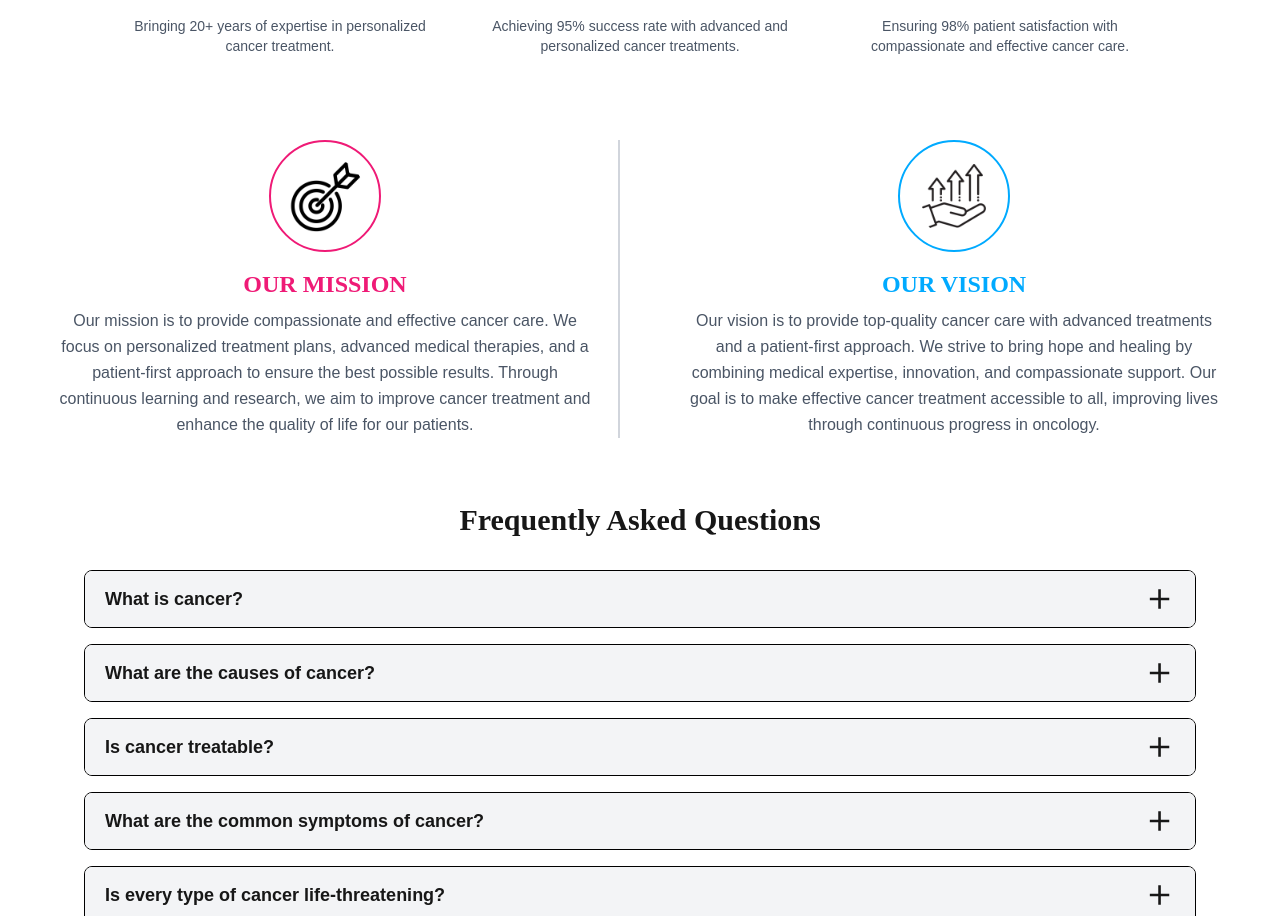
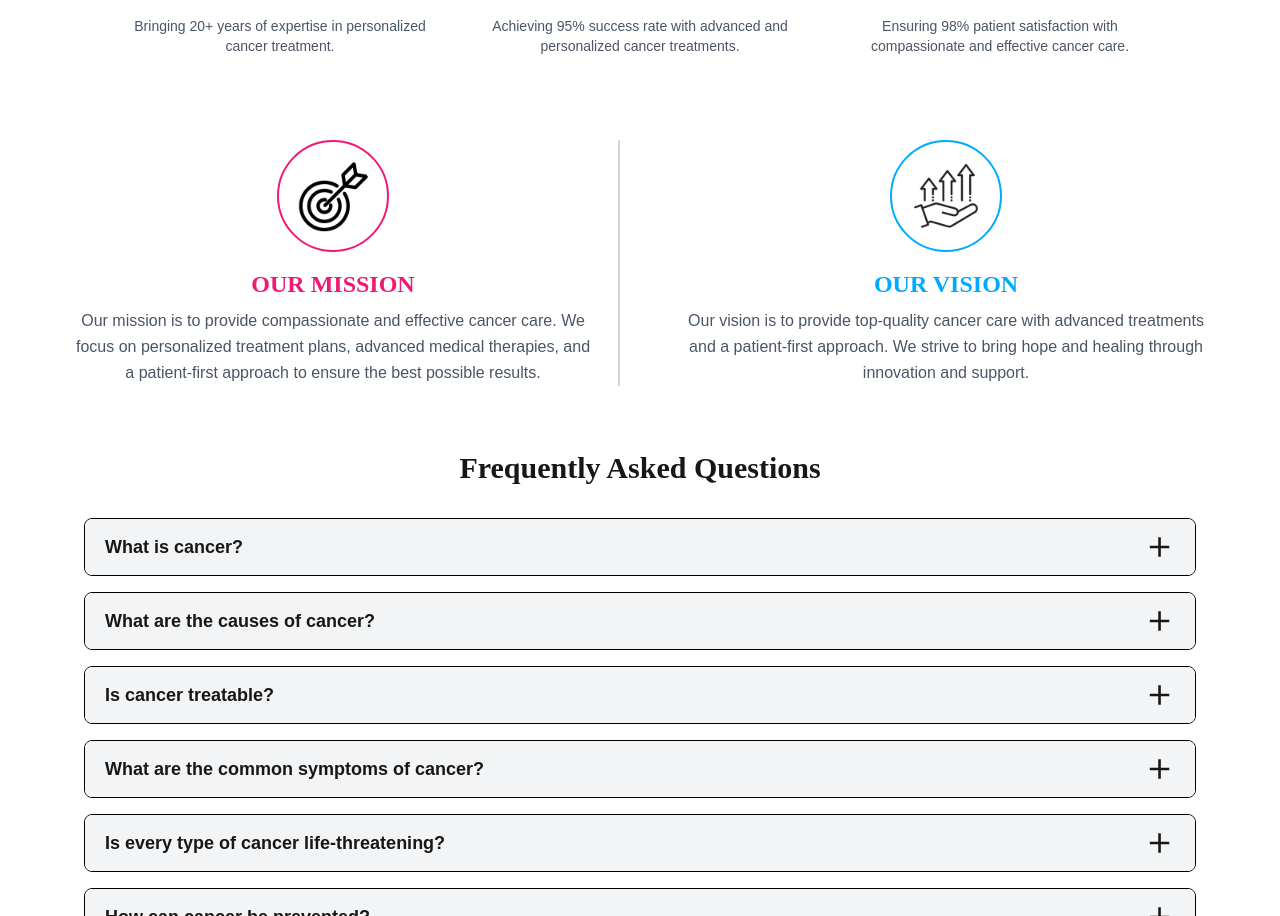
Before and after one commit to AQITPvtLtd/drdevaratharya, a Next.js app: page /about in a window 1280 px wide. Shown: the part 1208-2124 px from the top of the page. Built offline with nearby package versions, Linux system fonts and the light colour scheme.

Commit message:
remove overflow

```diff
--- a/src/app/about/Visionandmission.jsx
+++ b/src/app/about/Visionandmission.jsx
@@ -2,71 +2,70 @@
 import React, { useRef } from 'react';
 import Image from 'next/image';
 import { motion, useInView } from 'framer-motion';
+import useIsLargeScreen from '@/hooks/useIsLargeScreen';
 
-const VisionAndmission = () => {
+const VisionAndMission = () => {
     const missionRef = useRef(null);
     const visionRef = useRef(null);
-
     const isMissionInView = useInView(missionRef, { once: false });
     const isVisionInView = useInView(visionRef, { once: false });
+    const isLargeScreen = useIsLargeScreen();
 
     return (
-        <div>
-            {/* your content */}
+        <div className="max-w-7xl mx-auto px-4 mt-10">
+            <div className="flex flex-col md:flex-row justify-between items-center gap-10 p-6">
 
-            <div className="flex flex-col md:flex-row justify-between items-center gap-10 p-6 max-w-7xl mx-auto mt-10">
-                {/* Our Mission Section */}
+                {/* Mission Section */}
                 <motion.div
                     ref={missionRef}
-                    initial={{ opacity: 0, x: -100 }}
-                    animate={isMissionInView ? { opacity: 1, x: 0 } : { opacity: 0, x: -50 }}
-                    transition={{ duration: 0.7, ease: "easeOut" }}
+                    initial={isLargeScreen ? { opacity: 0, x: -100 } : {}}
+                    animate={
+                        isLargeScreen
+                            ? isMissionInView
+                                ? { opacity: 1, x: 0 }
+                                : { opacity: 0, x: -70 }
+                            : {}
+                    }
+                    transition={isLargeScreen ? { duration: 0.7, ease: "easeOut" } : {}}
                     className="flex flex-col items-center text-center md:w-1/2 border-b-2 md:border-b-0 md:border-r-2 border-gray-300 pb-6 md:pb-0 md:pr-6"
                 >
                     <div className="flex justify-center items-center mb-4 border-[#ef1a76] border-2 rounded-full w-28 h-28 p-2">
-                        <Image
-                            src="/about/mission.png"
-                            width={80}
-                            height={80}
-                            alt="Our Mission"
-                            className="rounded-full"
-                        />
+                        <Image src="/about/mission.png" width={80} height={80} alt="Our Mission" className="rounded-full" />
                     </div>
                     <h2 className="text-2xl font-bold text-[#ef1a76] uppercase" style={{ fontFamily: "Roboto Slab, serif" }}>Our Mission</h2>
                     <p className="text-gray-600 mt-2 leading-relaxed px-4 md:px-0">
-                        Our mission is to provide compassionate and effective cancer care. We focus on personalized treatment plans,
-                        advanced medical therapies, and a patient-first approach to ensure the best possible results. Through continuous learning
-                        and research, we aim to improve cancer treatment and enhance the quality of life for our patients.
+                    Our mission is to provide compassionate and effective cancer care. We focus on personalized treatment plans,
+                    advanced medical therapies, and a patient-first approach to ensure the best possible results.
                     </p>
                 </motion.div>
 
-                {/* Our Vision Section */}
+                {/* Vision Section */}
                 <motion.div
                     ref={visionRef}
-                    initial={{ opacity: 0, x: 100 }}
-                    animate={isVisionInView ? { opacity: 1, x: 0 } : { opacity: 0, x: 50 }}
-                    transition={{ duration: 0.7, ease: "easeOut" }}
+                    initial={isLargeScreen ? { opacity: 0, x: 100 } : {}}
+                    animate={
+                        isLargeScreen
+                            ? isVisionInView
+                                ? { opacity: 1, x: 0 }
+                                : { opacity: 0, x: 70 }
+                            : {}
+                    }
+                    transition={isLargeScreen ? { duration: 0.7, ease: "easeOut" } : {}}
                     className="flex flex-col items-center text-center md:w-1/2 pt-6 md:pt-0 md:pl-6"
                 >
                     <div className="flex justify-center items-center mb-4 border-[#00aaff] border-2 rounded-full w-28 h-28 p-2">
-                        <Image
-                            src="/about/vision.png"
-                            width={80}
-                            height={80}
-                            alt="Our Vision"
-                            className="rounded-full"
-                        />
+                        <Image src="/about/vision.png" width={80} height={80} alt="Our Vision" className="rounded-full" />
                     </div>
                     <h2 className="text-2xl font-bold text-[#00aaff] uppercase" style={{ fontFamily: "Roboto Slab, serif" }}>Our Vision</h2>
                     <p className="text-gray-600 mt-2 leading-relaxed px-4 md:px-0">
-                        Our vision is to provide top-quality cancer care with advanced treatments and a patient-first approach. We strive to bring hope
-                        and healing by combining medical expertise, innovation, and compassionate support. Our goal is to make effective cancer treatment
-                        accessible to all, improving lives through continuous progress in oncology.
+                    Our vision is to provide top-quality cancer care with advanced treatments and a patient-first approach. We strive to bring hope
+                    and healing through innovation and support.
                     </p>
                 </motion.div>
+
             </div>
         </div>
     );
 };
 
-export default VisionAndmission;
+export default VisionAndMission;
--- a/src/components/homepage/Explore.jsx
+++ b/src/components/homepage/Explore.jsx
@@ -6,21 +6,29 @@ import { IoCheckmarkCircle } from "react-icons/io5";
 import { MdOutlineArrowOutward } from "react-icons/md";
 import Statistics from './Statistics';
 import { motion } from 'framer-motion';
+import useIsLargeScreen from '@/hooks/useIsLargeScreen'; // make sure this path is correct
 
 const Explore = () => {
+    const isLargeScreen = useIsLargeScreen();
+    const MotionWrapper = isLargeScreen ? motion.div : 'div';
+
     return (
         <div className='max-w-screen-xl mx-auto px-6 md:px-12 lg:px-20 mt-20'>
             <div className='lg:grid lg:grid-cols-12 gap-10 items-center flex flex-col-reverse'>
 
                 {/* Left Section (Text) */}
-                <motion.div
+                <MotionWrapper
                     className='lg:col-span-6'
-                    initial={{ opacity: 0, x: -80 }}
-                    whileInView={{ opacity: 1, x: 0 }}
-                    transition={{ duration: 0.8, ease: 'easeOut' }}
-                    viewport={{ once: false, amount: 0.5 }}
+                    {...(isLargeScreen && {
+                        initial: { opacity: 0, x: -80 },
+                        whileInView: { opacity: 1, x: 0 },
+                        transition: { duration: 0.8, ease: 'easeOut' },
+                        viewport: { once: false, amount: 0.5 }
+                    })}
                 >
-                    <h2 className='mt-4 font-semibold text-4xl md:text-5xl leading-tight dark:text-black' style={{ fontFamily: "Roboto Slab, serif" }}>Various Forms of Cancer</h2>
+                    <h2 className='mt-4 font-semibold text-4xl md:text-5xl leading-tight dark:text-black' style={{ fontFamily: "Roboto Slab, serif" }}>
+                        Various Forms of Cancer
+                    </h2>
                     <p className='mt-4 text-gray-700'>
                         Various cancers affect the body differently, requiring personalized care, early detection, and advanced treatments for better outcomes.
                     </p>
@@ -46,15 +54,17 @@ const Explore = () => {
                     <Link href="/contact" className='mt-6 inline-flex items-center gap-2 bg-[#fa3e93] text-white px-5 py-3 rounded-md text-lg font-semibold border-2 border-[#fa3e93] transition duration-300 hover:bg-white hover:text-[#fa3e93]'>
                         Contact us <MdOutlineArrowOutward className='text-xl' />
                     </Link>
-                </motion.div>
+                </MotionWrapper>
 
                 {/* Right Section (Image) */}
-                <motion.div
+                <MotionWrapper
                     className='lg:col-span-6 flex justify-center'
-                    initial={{ opacity: 0, x: 80 }}
-                    whileInView={{ opacity: 1, x: 0 }}
-                    transition={{ duration: 0.8, ease: 'easeOut' }}
-                    viewport={{ once: false, amount: 0.5 }}
+                    {...(isLargeScreen && {
+                        initial: { opacity: 0, x: 80 },
+                        whileInView: { opacity: 1, x: 0 },
+                        transition: { duration: 0.8, ease: 'easeOut' },
+                        viewport: { once: false, amount: 0.5 }
+                    })}
                 >
                     <Image
                         className='rounded-md'
@@ -63,18 +73,20 @@ const Explore = () => {
                         height={500}
                         alt='Cancer Types'
                     />
-                </motion.div>
+                </MotionWrapper>
             </div>
 
-            {/* Statistics Section (Bottom to top) */}
-            <motion.div
-                initial={{ opacity: 0, y: 80 }}
-                whileInView={{ opacity: 1, y: 0 }}
-                transition={{ duration: 0.8, ease: 'easeOut' }}
-                viewport={{ once: false, amount: 0.5 }}
+            {/* Statistics Section */}
+            <MotionWrapper
+                {...(isLargeScreen && {
+                    initial: { opacity: 0, y: 80 },
+                    whileInView: { opacity: 1, y: 0 },
+                    transition: { duration: 0.8, ease: 'easeOut' },
+                    viewport: { once: false, amount: 0.5 }
+                })}
             >
                 <Statistics />
-            </motion.div>
+            </MotionWrapper>
         </div>
     );
 };
--- /dev/null
+++ b/src/hooks/useIsLargeScreen.js
@@ -0,0 +1,21 @@
+// hooks/useIsLargeScreen.js
+import { useEffect, useState } from 'react';
+
+const useIsLargeScreen = () => {
+    const [isLargeScreen, setIsLargeScreen] = useState(false);
+
+    useEffect(() => {
+        const checkScreenSize = () => {
+            setIsLargeScreen(window.innerWidth >= 1024); // Tailwind lg breakpoint
+        };
+
+        checkScreenSize();
+        window.addEventListener('resize', checkScreenSize);
+
+        return () => window.removeEventListener('resize', checkScreenSize);
+    }, []);
+
+    return isLargeScreen;
+};
+
+export default useIsLargeScreen;
--- /dev/null
+++ b/src/hooks/useIsLargeScreenAbout.js
@@ -0,0 +1,25 @@
+// hooks/useIsLargeScreen.js
+import { useEffect, useState } from 'react';
+
+const useIsLargeScreen = () => {
+    const [isLargeScreen, setIsLargeScreen] = useState(false);
+
+    useEffect(() => {
+        const checkSize = () => {
+            if (window.innerWidth >= 1024) {
+                setIsLargeScreen(true); // lg breakpoint
+            } else {
+                setIsLargeScreen(false);
+            }
+        };
+
+        checkSize(); // Initial check
+        window.addEventListener("resize", checkSize);
+
+        return () => window.removeEventListener("resize", checkSize);
+    }, []);
+
+    return isLargeScreen;
+};
+
+export default useIsLargeScreen;
```
